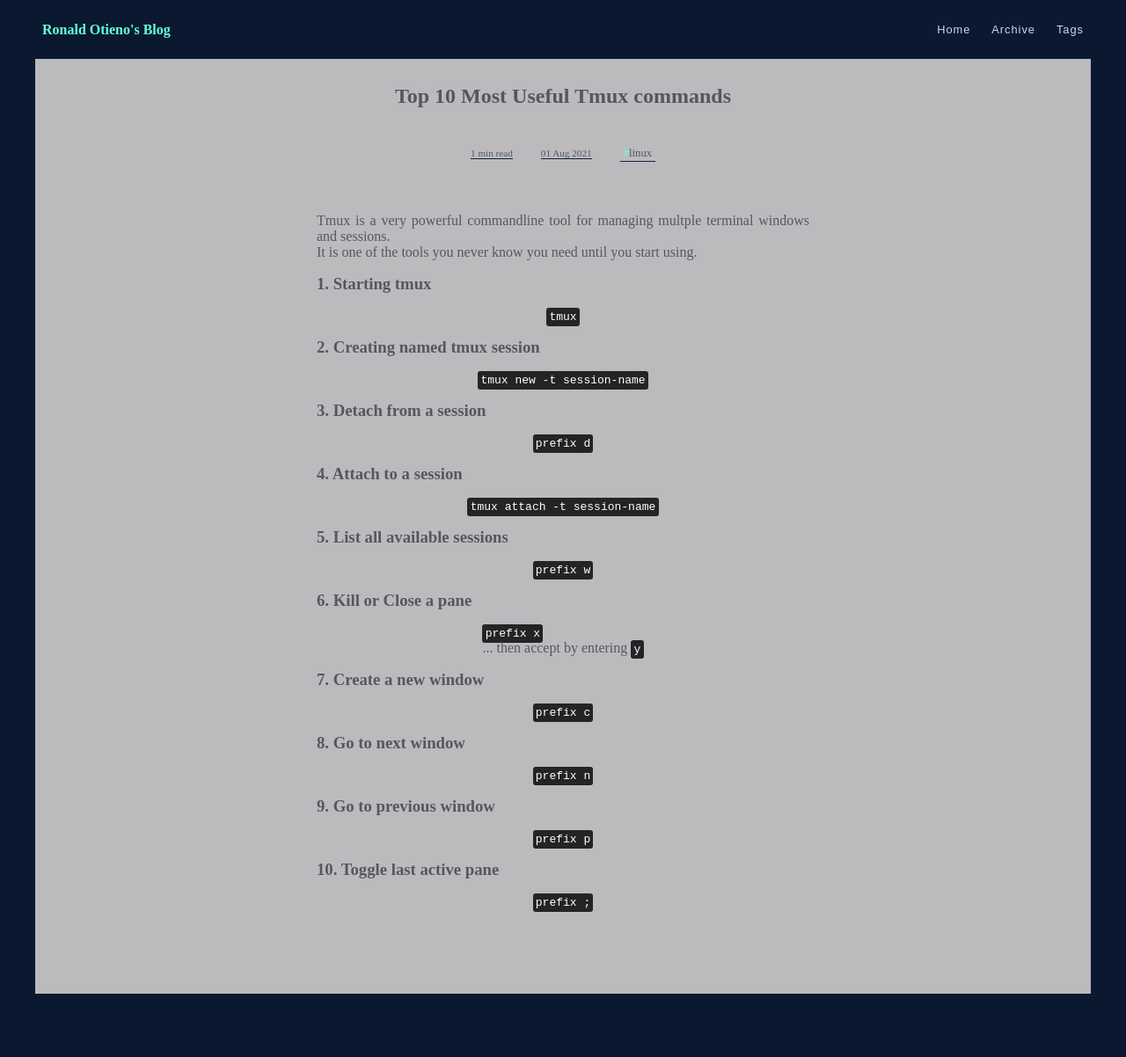
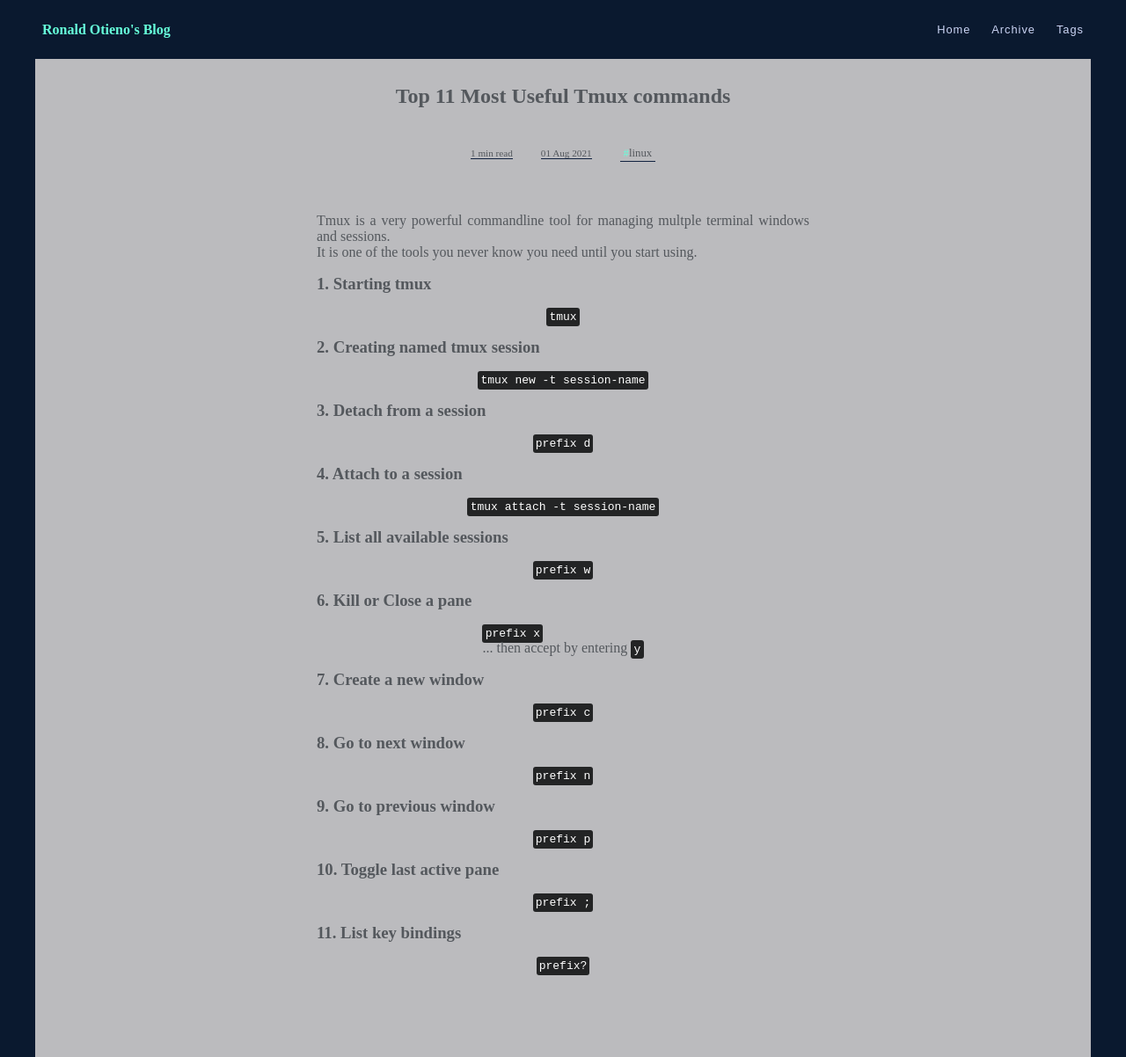
Before and after one commit to RonaldLat/RonaldOti_blog, an Eleventy site: page posts/10-most-useful-tmux-commands.md in a window 1280 px wide. Shown: the whole page at 88% size. Before the commit the page ends 1130 px from the top, so only its background shows below. Built offline with nearby package versions, Linux system fonts and the light colour scheme; Eleventy itself is replaced by a stand-in of ours; files that its build step writes are made by us from their sources; what eleventy-plugin-reader-bar, eleventy-plugin-reading-time would draw is missing.

Commit message:
11 tmux commands

```diff
--- a/posts/10-most-useful-tmux-commands.md
+++ b/posts/10-most-useful-tmux-commands.md
@@ -1,5 +1,5 @@
 ---
-title: Top 10 Most Useful Tmux commands
+title: Top 11 Most Useful Tmux commands
 description: Unleash the power of tmux with these 10 powerful commands
 date: 2021-08-01
 tags: linux
@@ -39,3 +39,6 @@
 
 ### 10. Toggle last active pane
 `prefix ;`
+
+### 11. List key bindings
+`prefix? `
```
